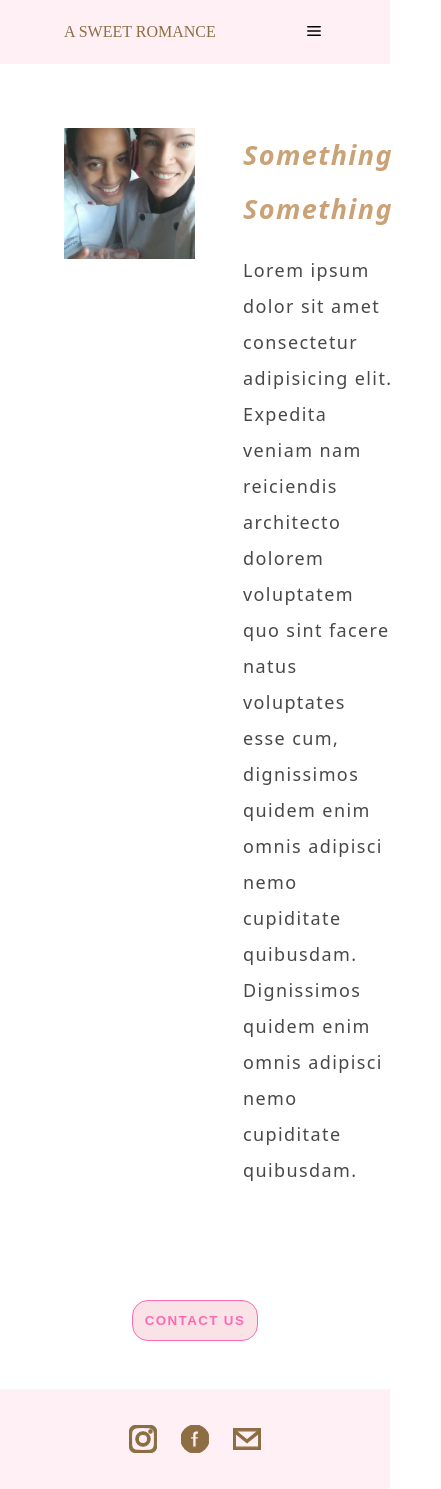
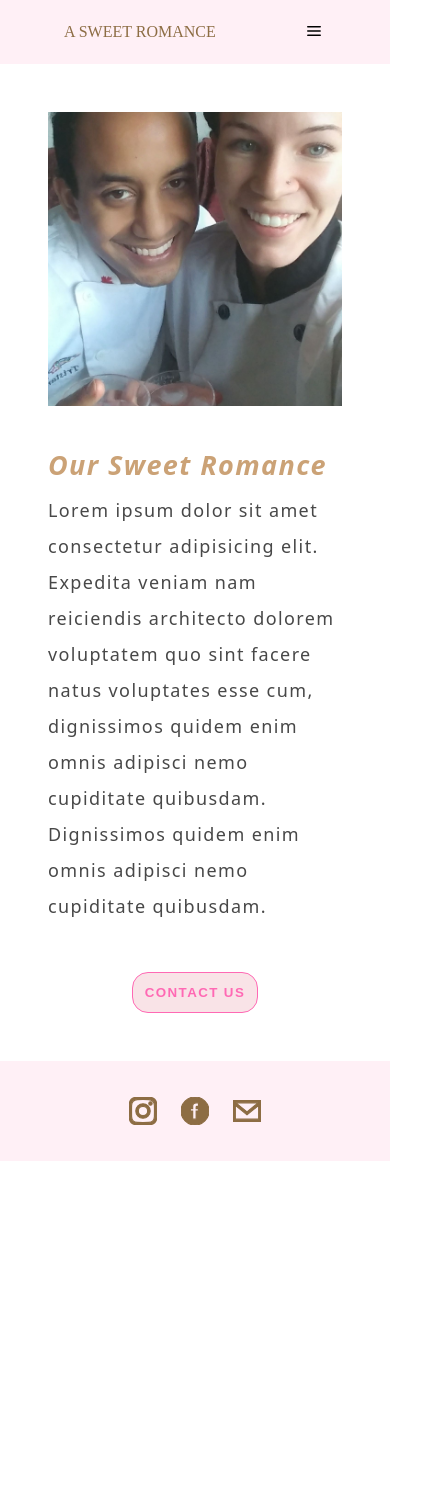
Before and after one commit to Smoopfrog/asweetromance, a React (Create React App) app: page /about in a window 390 px wide. Shown: the whole page, 441 px wide, since content can reach past the window. After the commit the page ends 1161 px from the top, so only its background shows below. Built offline with nearby package versions, Linux system fonts and the light colour scheme.

Commit message:
add mobile view for about page

```diff
--- a/src/Components/AboutPage/AboutPage.jsx
+++ b/src/Components/AboutPage/AboutPage.jsx
@@ -12,7 +12,7 @@ const AboutPage = () => {
           alt="a bunch of cuties"
         />
         <div className="about-page-text">
-          <h2 className="about-page-text-title">Something Something</h2>
+          <h2 className="about-page-text-title">Our Sweet Romance</h2>
           <p>
             Lorem ipsum dolor sit amet consectetur adipisicing elit. Expedita
             veniam nam reiciendis architecto dolorem voluptatem quo sint facere
--- a/src/Styles/AboutPage.css
+++ b/src/Styles/AboutPage.css
@@ -18,21 +18,20 @@
 
 .about-page-article {
   display: flex;
+  flex-direction: column;
   font-size: 24px;
   font-weight: 300;
   color: #484848;
-  padding: 64px;
+  padding: 48px;
 }
 
 .about-page-img {
   display: flex;
-  width: 50%;
-  height: -moz-fit-content;
-  height: fit-content;
+  width: 100%;
+  margin-bottom: 32px;
 }
 
 .about-page-text {
-  padding: 0 48px;
   margin: 0 auto;
   font-size: 18px;
   letter-spacing: 1.4px;
@@ -41,13 +40,12 @@
 }
 
 .about-page-text-title {
-  margin-bottom: 16px;
   font-style: italic;
   color: #cba276;
 }
 
 .about-page-btn {
-  margin: 48px 0;
+  margin-bottom: 48px;
   padding: 12px;
   color: hotpink;
   background-color: rgb(249, 227, 231);
--- a/src/Styles/AboutPage.scss
+++ b/src/Styles/AboutPage.scss
@@ -21,10 +21,11 @@
 .about-page-article {
   display: flex;
   // align-items: center;
+  flex-direction: column;
   font-size: 24px;
   font-weight: 300;
   color: #484848;
-  padding: 64px;
+  padding: 48px;
 }
 
 // .about-page-article:nth-child(2n + 1) {
@@ -34,12 +35,13 @@
 
 .about-page-img {
   display: flex;
-  width: 50%;
-  height: fit-content;
+  width: 100%;
+  margin-bottom: 32px;
+
 }
 
 .about-page-text {
-  padding: 0 48px;
+  // padding: 0 48px;
   margin: 0 auto;
   font-size: 18px;
   letter-spacing: 1.4px;
@@ -49,13 +51,13 @@
 }
 
 .about-page-text-title {
-  margin-bottom: 16px;
+  // margin-bottom: 16px;
   font-style: italic;
   color: #cba276;
 }
 
 .about-page-btn {
-  margin: 48px 0;
+  margin-bottom: 48px;
   padding: 12px;
 
   color: hotpink;
```
Also changed, not shown: 1 other file (tests, documents, lock files or other folders).
